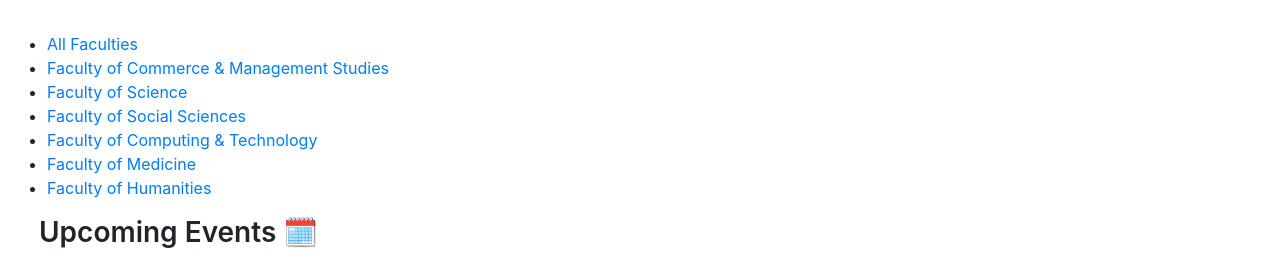
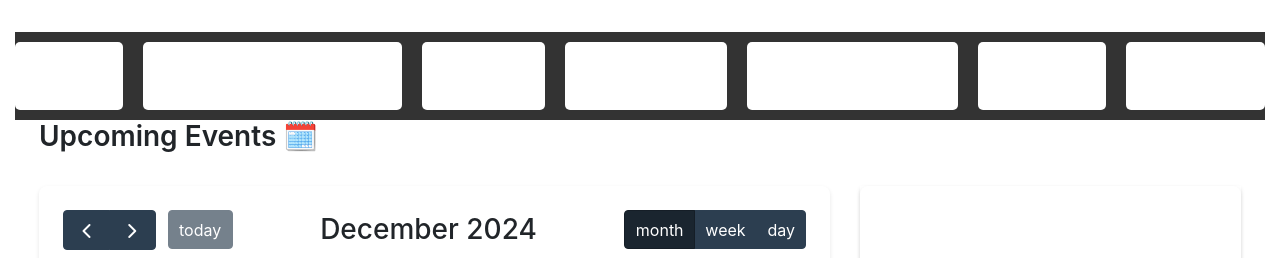
Before and after one commit to chamishkadilina/UOK-EventDesk, a PHP site: page /dashboard.php in a window 1280 px wide. Shown: the part 66-324 px from the top of the page. Run offline with PHP 8.4, Linux system fonts and the light colour scheme; data that the repository does not hold is empty; some libraries are stand-ins or nearby versions.

Commit message:
Add css to faculty bar

```diff
--- a/EventDesk/dashboard.php
+++ b/EventDesk/dashboard.php
@@ -10,6 +10,52 @@
     <link rel="stylesheet" href="assets/css/style.css">
 
     <style>
+
+    /* Style for the faculty top bar */
+.faculty-top-bar {
+    background-color: #333; /* Background color of the bar */
+    padding: 10px 0; /* Padding around the bar */
+}
+
+.faculty-top-bar > ul {
+    list-style-type: none; /* Removes bullet points from the list */
+    margin: 0;
+    padding: 0;
+    display: flex; /* Displays the list items horizontally */
+    justify-content: center; /* Centers the list items */
+}
+
+.faculty-top-bar > ul > li {
+    margin-right: 20px; /* Space between the list items */
+}
+
+/* Remove the margin from the last list item */
+.faculty-top-bar > ul > li:last-child {
+    margin-right: 0;
+}
+
+/* Style for each faculty box */
+.faculty-top-bar > ul > li > a {
+    color: white !important; /* Text color */
+    text-decoration: none !important; /* Removes underline */
+    font-size: 16px !important; /* Font size */
+    padding: 10px 20px !important; /* Padding around the text */
+    border-radius: 5px !important; /* Rounded corners for the boxes */
+    background-color: white;  /* White background color */
+    color: #333; /* Dark text color */
+    display: inline-block; /* Make the link appear as a block */
+    width: auto;
+    text-align: center;
+    transition: background-color 0.3s, color 0.3s; /* Smooth transition */
+}
+
+/* Hover effect for list items */
+.faculty-top-bar > ul > li > a:hover {
+    background-color: #ADD8E6 !important; /* Light blue background on hover */
+    color: #333 !important; /* Dark text color on hover */
+}
+
+
         .main-content {
             min-height: calc(100vh - 200px);
             padding: 2rem 0;
@@ -100,6 +146,7 @@
                 margin-top: 2rem;
             }
         }
+
     </style>
 </head>
 <body>
```
